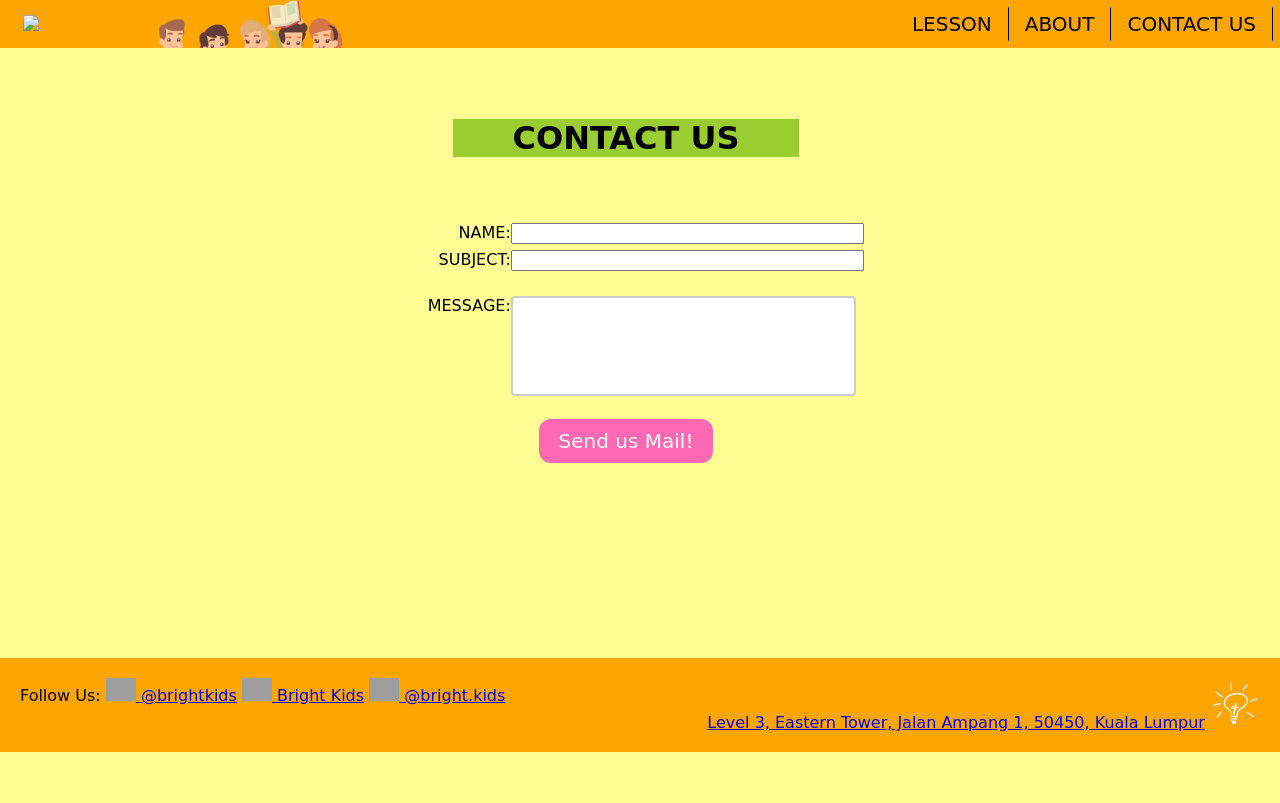
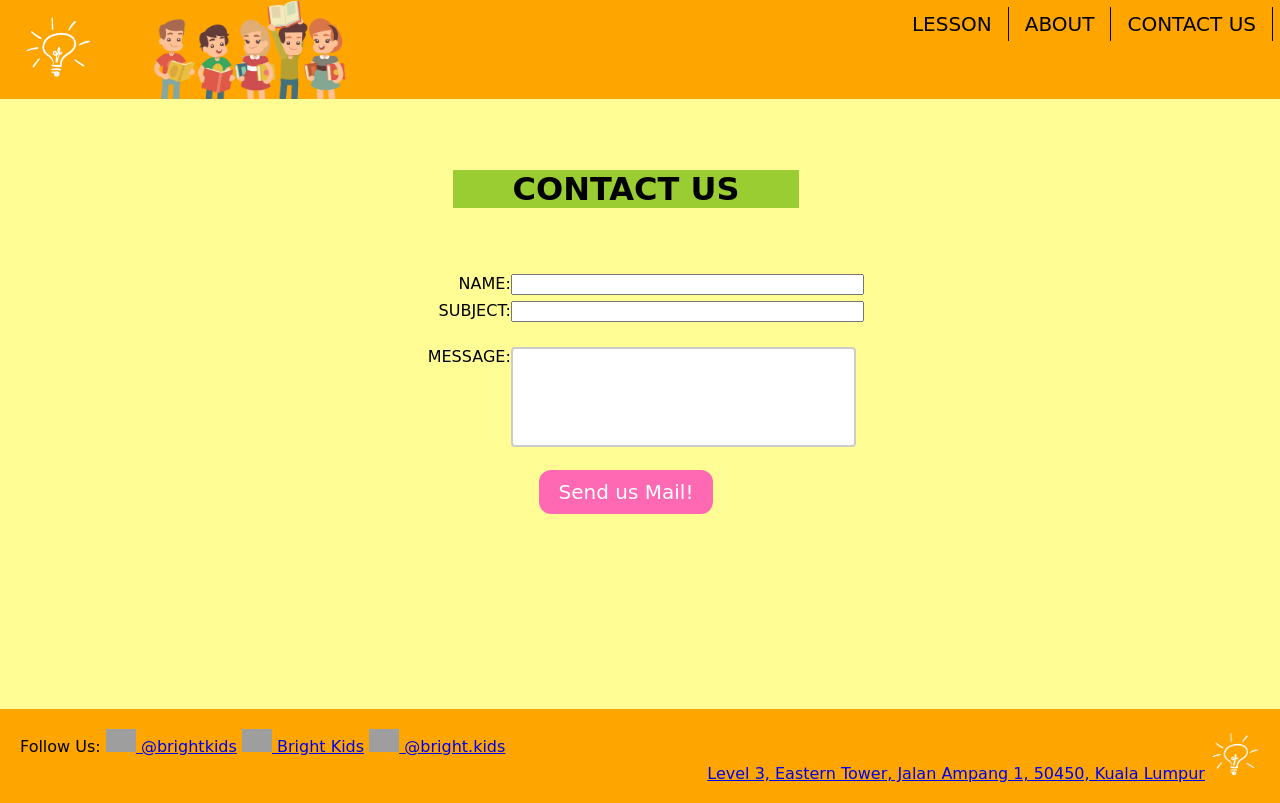
Before and after one commit to aleeyaalizar/WebTech_Project2, a plain HTML site: page contactus.html in a window 1280 px wide. Drawn offline with Linux system fonts and the light colour scheme; grey boxes are pictures that could not be loaded.

Commit message:
Update contactus.html

```diff
--- a/contactus.html
+++ b/contactus.html
@@ -165,7 +165,7 @@ textarea{
      <a href="lesson.html">LESSON </a>
 
     <div class ="topnav-left">
-      <a href="index.html" style="border:none"><img src ="logo.png" style="positon:absolute; width:70px"></a>
+      <a href="index.html" style="border:none"><img src ="images/logo.png" style="positon:absolute; width:70px"></a>
     </div>
   </div>
 
```
